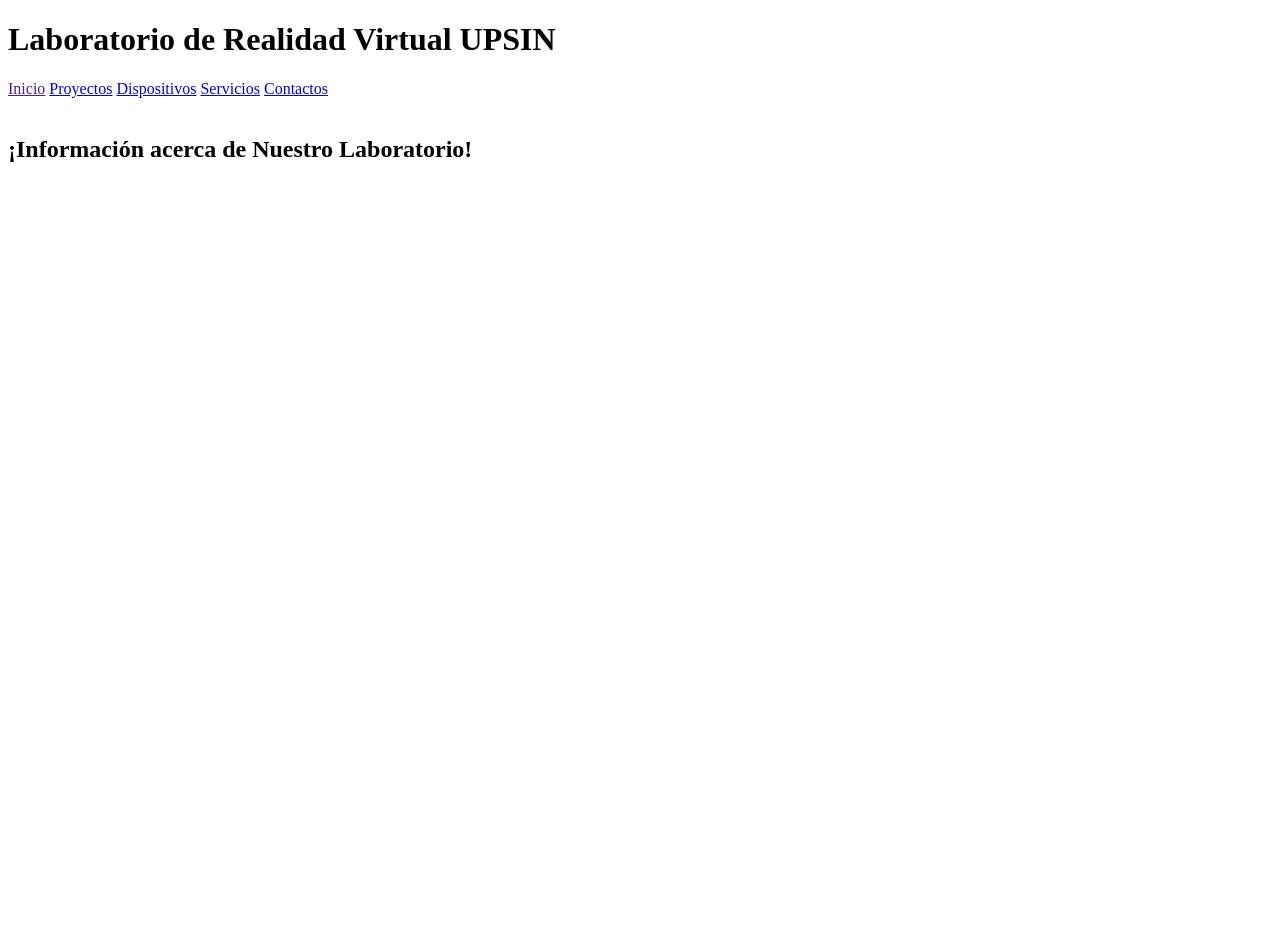
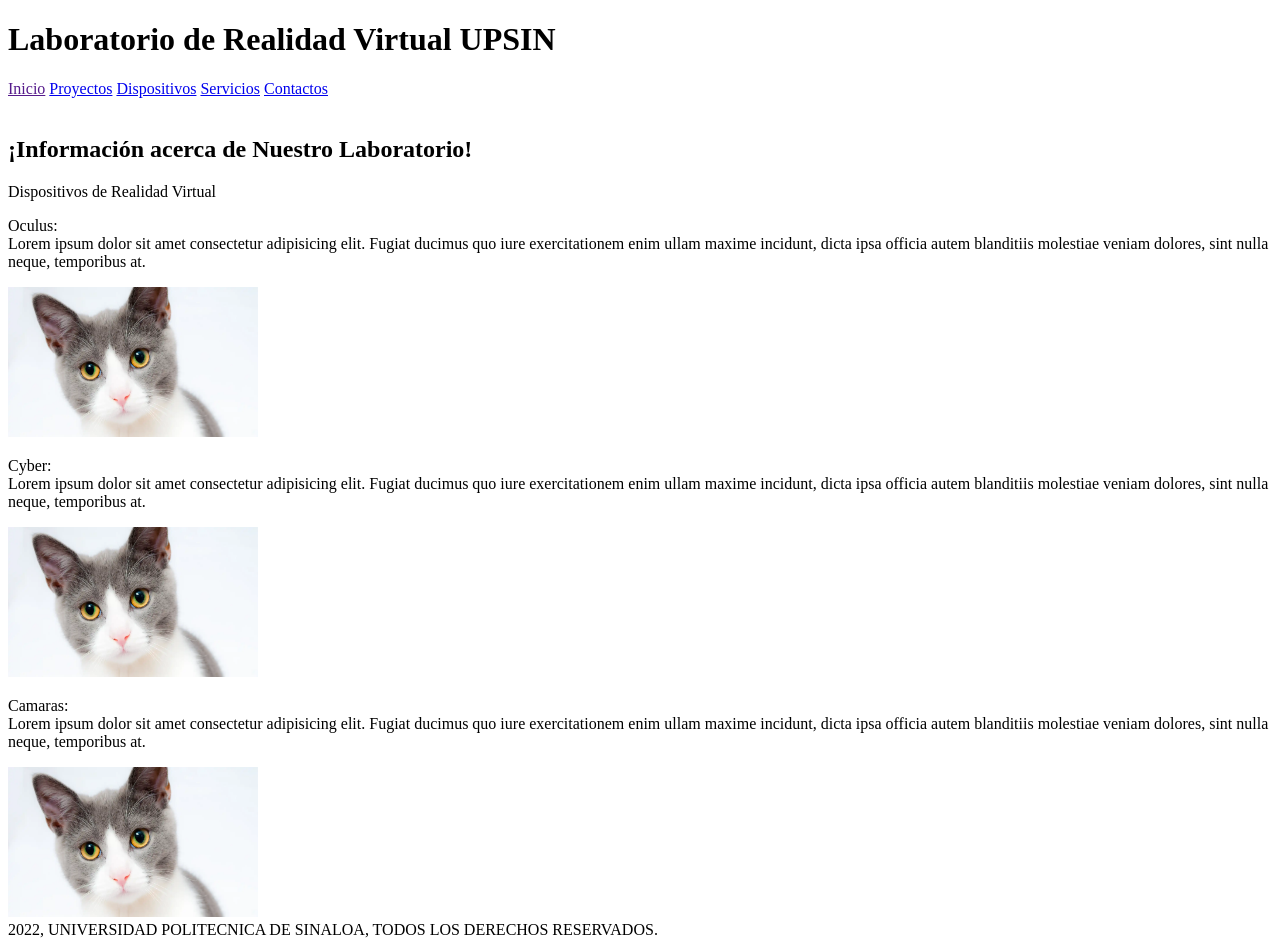
Before and after one commit to LuisInfo1802/sitiowebRV, a plain HTML site: page html/dispositivos.html in a window 1280 px wide. Before the commit the page ends 800 px from the top, so only its background shows below. Drawn offline with Linux system fonts and the light colour scheme.

Commit message:
Terminción de dispositivos.html

```diff
--- a/html/dispositivos.html
+++ b/html/dispositivos.html
@@ -24,9 +24,39 @@
     <!--Imagen de referencia-->
     <section>
         <div>
-            <img src="" alt="">
+            <img src="" alt="" >
             <h2>¡Información acerca de Nuestro Laboratorio!</h2>
         </div>
     </section>
+
+    <!--Inicio de los dispositivos-->
+    <main>
+        <label for="">Dispositivos de Realidad Virtual</label>
+
+        <!--Dispositivo 1-->
+        <div>
+            <p>Oculus: <br> Lorem ipsum dolor sit amet consectetur adipisicing elit. Fugiat ducimus quo iure exercitationem enim ullam maxime incidunt, dicta ipsa officia autem blanditiis molestiae veniam dolores, sint nulla neque, temporibus at.</p>
+            <img src="/img/ejemplo.webp" alt="" style="width:250px; height:150px;" >
+        </div>
+
+
+         <!--Dispositivo 2-->
+         <div>
+            <p>Cyber: <br> Lorem ipsum dolor sit amet consectetur adipisicing elit. Fugiat ducimus quo iure exercitationem enim ullam maxime incidunt, dicta ipsa officia autem blanditiis molestiae veniam dolores, sint nulla neque, temporibus at.</p>
+            <img src="/img/ejemplo.webp" alt="" style="width:250px; height:150px;" >
+        </div>
+
+
+         <!--Dispositivo 3-->
+        <div>
+            <p>Camaras: <br> Lorem ipsum dolor sit amet consectetur adipisicing elit. Fugiat ducimus quo iure exercitationem enim ullam maxime incidunt, dicta ipsa officia autem blanditiis molestiae veniam dolores, sint nulla neque, temporibus at.</p>
+            <img src="/img/ejemplo.webp" alt="" style="width:250px; height:150px;" >
+        </div>
+    </main>
+    <!--Fin de los dispositivos-->
+
+    <footer>
+        <label for="">2022, UNIVERSIDAD POLITECNICA DE SINALOA, TODOS LOS DERECHOS RESERVADOS.</label>
+    </footer>
 </body>
 </html>
```
